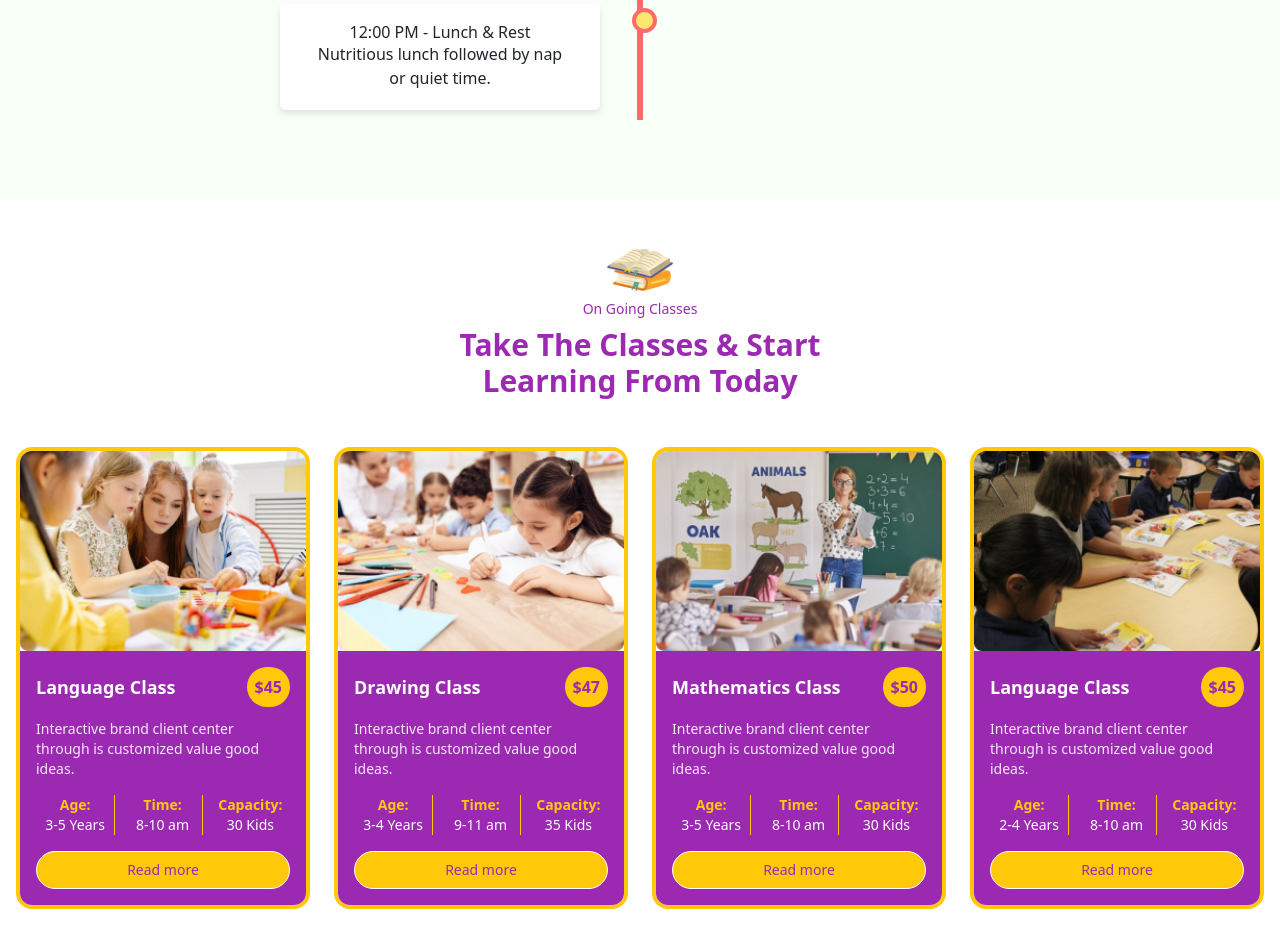
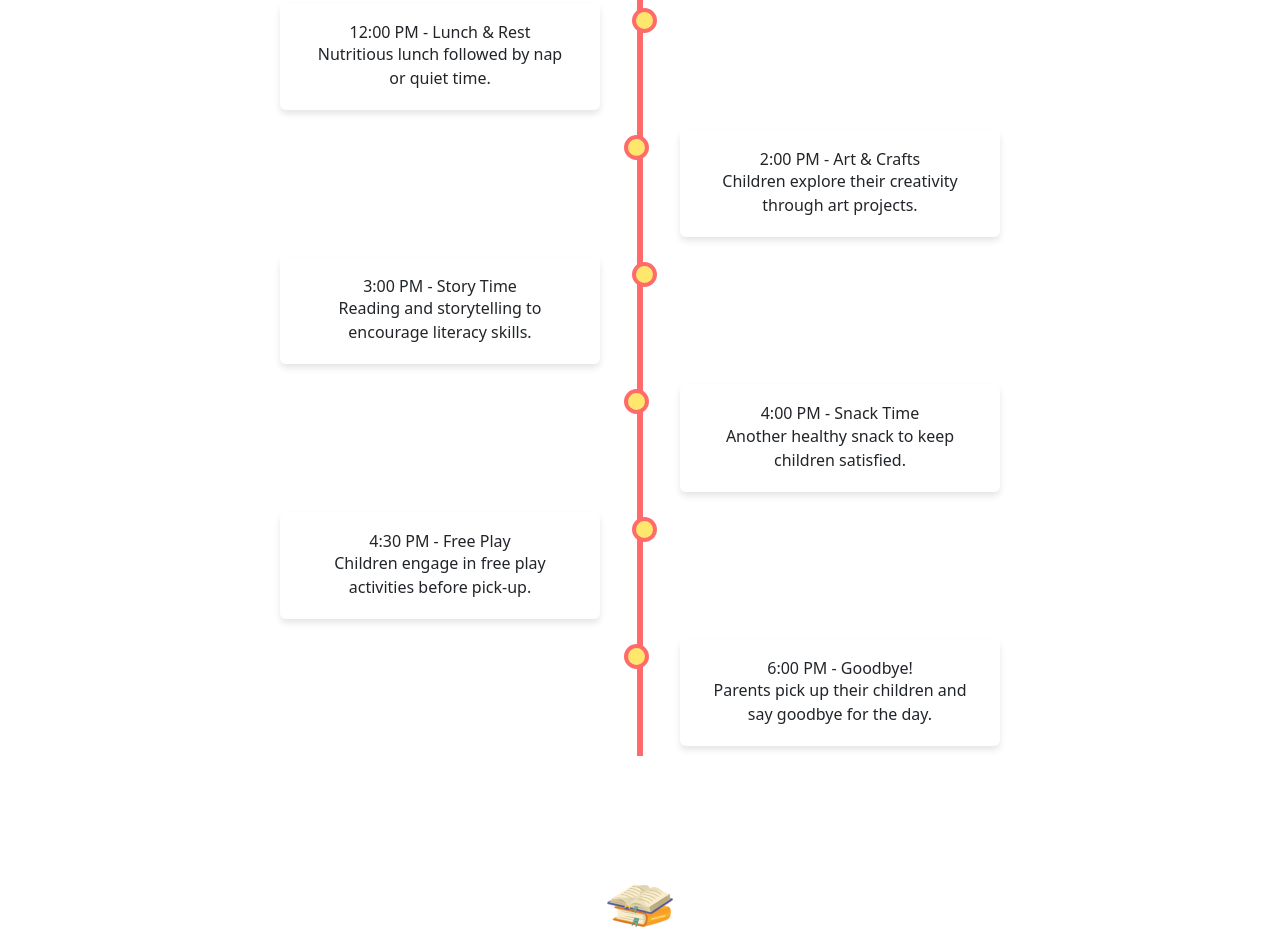
Before and after one commit to Lic-AlexGomez/DAYCARELALY, a React app: page / in a window 1280 px wide. Shown: the part 1700-2630 px from the top of the page. Built offline with nearby package versions, Linux system fonts and the light colour scheme; some packages are replaced by stand-ins of ours; no server answers.

Commit message:
terminado solo se necesita cambiar el color de fondo, timeline

```diff
--- a/src/front/js/component/Aday.jsx
+++ b/src/front/js/component/Aday.jsx
@@ -1,9 +1,10 @@
 import React from 'react'
-
+import { Link } from 'react-router-dom'
 const Aday = () => {
   return (
+    <>
     <section className="daily-activities">
-                <h2>A Day at Kiddy Rainbow</h2>
+                <h2>A Day at daycare Rainbow</h2>
                 <div className="timeline">
                     <div className="timeline-item">
                         <div className="timeline-content">
@@ -35,8 +36,44 @@ const Aday = () => {
                             <p>Nutritious lunch followed by nap or quiet time.</p>
                         </div>
                     </div>
+
+                    <div className="timeline-item">
+                        <div className="timeline-content">
+                            <h3>2:00 PM - Art & Crafts</h3>
+                            <p>Children explore their creativity through art projects.</p>
+                        </div>
+                    </div>
+                    <div className="timeline-item">
+                        <div className="timeline-content">
+                            <h3>3:00 PM - Story Time</h3>
+                            <p>Reading and storytelling to encourage literacy skills.</p>
+                        </div>
+                    </div>
+                    <div className="timeline-item">
+                        <div className="timeline-content">
+                            <h3>4:00 PM - Snack Time</h3>
+                            <p>Another healthy snack to keep children satisfied.</p>
+                        </div>
+                    </div>
+                    <div className="timeline-item">
+                        <div className="timeline-content">
+                            <h3>4:30 PM - Free Play</h3>
+                            <p>Children engage in free play activities before pick-up.</p>
+                        </div>
+                    </div>
+                    <div className="timeline-item">
+                        <div className="timeline-content">
+                            <h3>6:00 PM - Goodbye!</h3>
+                            <p>Parents pick up their children and say goodbye for the day.</p>
+                        </div>
+
                 </div>
+                </div>
+
             </section>
+    </>
+
+
   )
 }
 
--- a/src/front/styles/Hero.css
+++ b/src/front/styles/Hero.css
@@ -285,7 +285,7 @@
 /* Daily Activities Section */
 .daily-activities {
   padding: 5rem 2rem;
-  background-color: #F7FFF7;
+
 }
 
 .daily-activities h2 {
```
